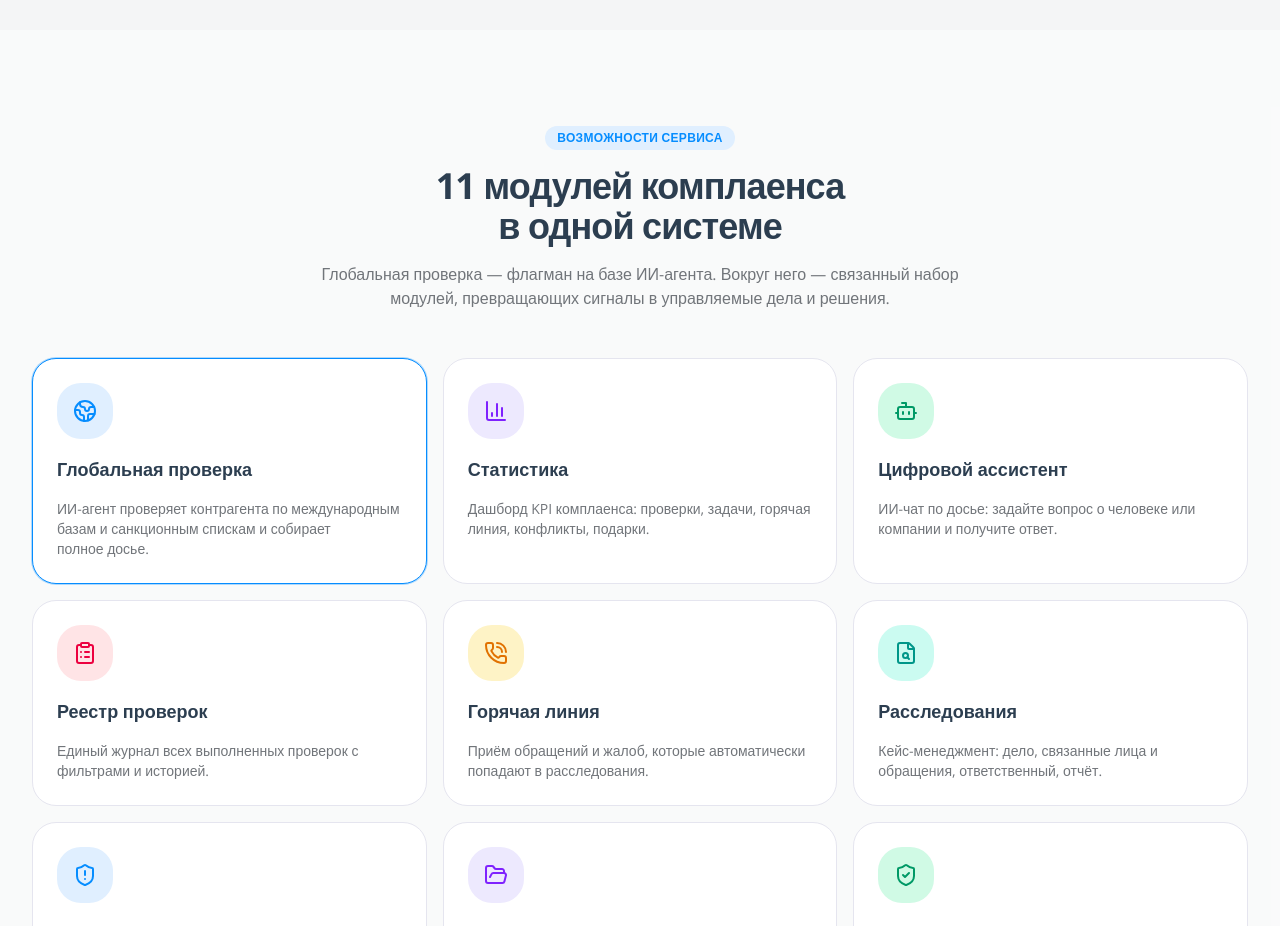
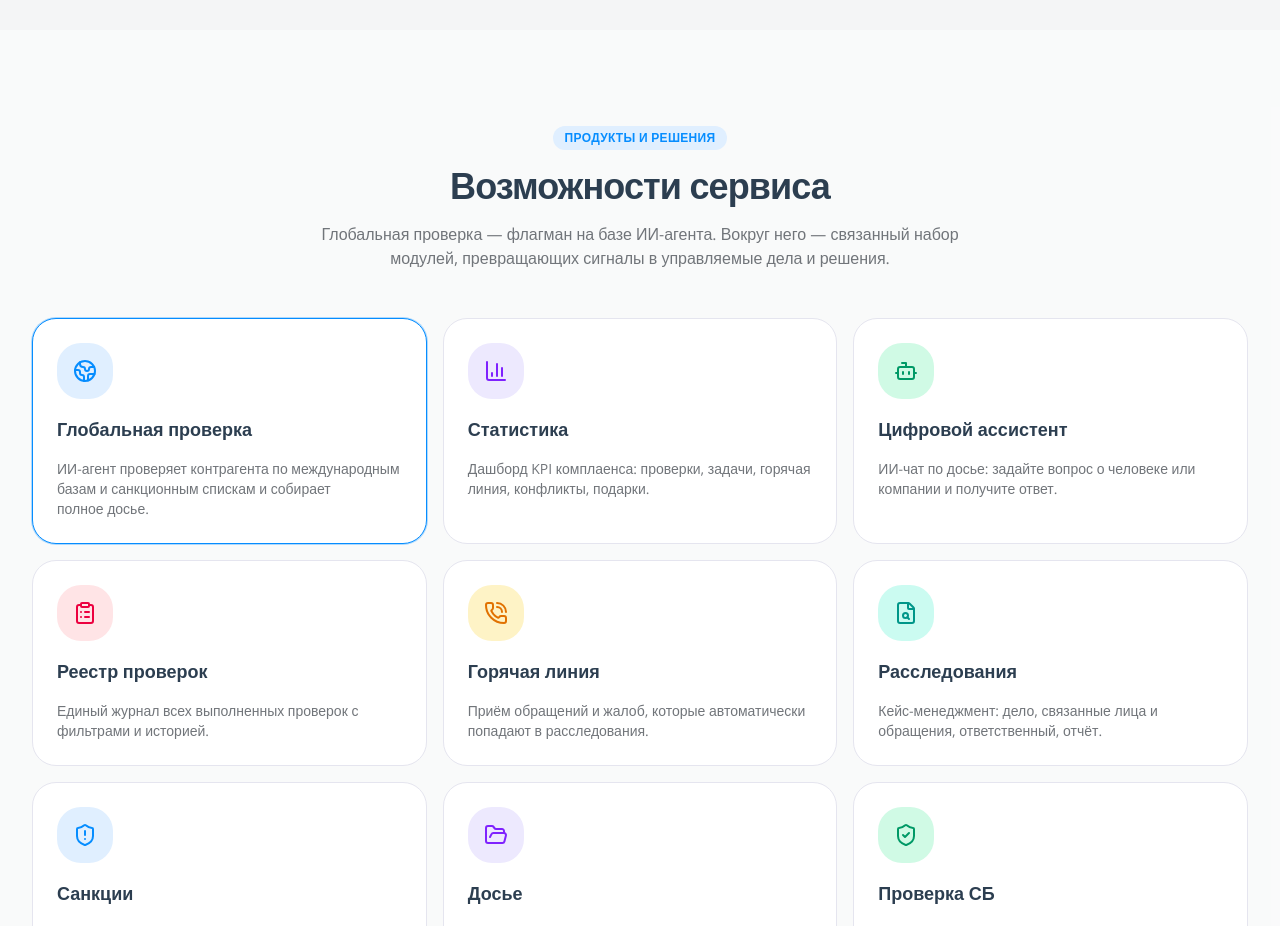
Before and after one commit to dzhmnklva012/-e-analytic, a Next.js app in the folder compliance-landing/: page / in a window 1280 px wide. Shown: the part 2180-3106 px from the top of the page. Built offline with nearby package versions, Linux system fonts and the light colour scheme.

Commit message:
Auto-update: page.tsx

```diff
--- a/compliance-landing/src/app/page.tsx
+++ b/compliance-landing/src/app/page.tsx
@@ -35,8 +35,8 @@ export default function Home() {
         <Section id="modules" className="bg-card/50">
           <div className="flex flex-col gap-12">
             <SectionHeading
-              eyebrow="Возможности сервиса"
-              title="11 модулей комплаенса в одной системе"
+              eyebrow="Продукты и решения"
+              title="Возможности сервиса"
               description="Глобальная проверка — флагман на базе ИИ-агента. Вокруг него — связанный набор модулей, превращающих сигналы в управляемые дела и решения."
             />
             <div className="grid gap-4 sm:grid-cols-2 lg:grid-cols-3">
```
